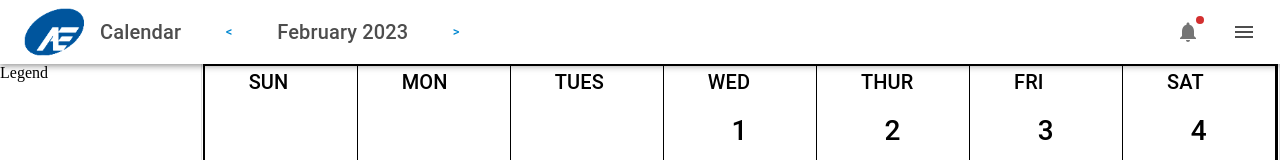
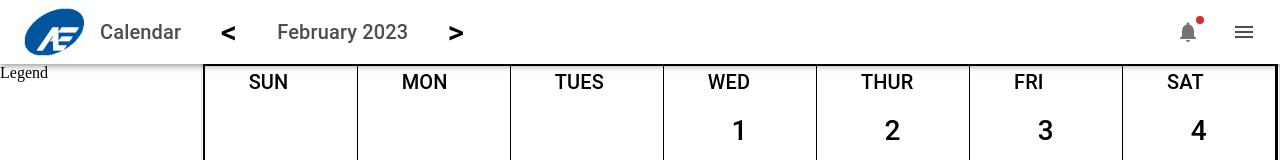
Before and after one commit to rcacho/static-web-app, a Next.js app: page / in a window 1280 px wide. Shown: the top 160 px of the page. Built offline with nearby package versions, Linux system fonts and the light colour scheme; no server answers.

Commit message:
change font size of arrows

```diff
--- a/src/components/TopBar.tsx
+++ b/src/components/TopBar.tsx
@@ -55,11 +55,11 @@ function TopBar(this: any, props: any) {
           >
             <Image src="/img/logo.png" alt="logo" width="60" height="48" />
             <Typography variant="h6">Calendar</Typography>
-            <Button size="small" color="info" onClick={(e) => props.prevMonth()}>
+            <Button size="small" color="info" onClick={(e) => props.prevMonth()} style = {{fontSize: "32px", color: "black"}}>
               &lt;
             </Button>
             <Typography variant="h6">{months[props.currentDate.getMonth()]} {props.currentDate.getFullYear()}</Typography>
-            <Button size="small" color="info" onClick={(e) => props.nextMonth()}>
+            <Button size="small" color="info" onClick={(e) => props.nextMonth()} style = {{fontSize: "32px", color: "black"}}>
               &gt;
             </Button>
           </Stack>
```
